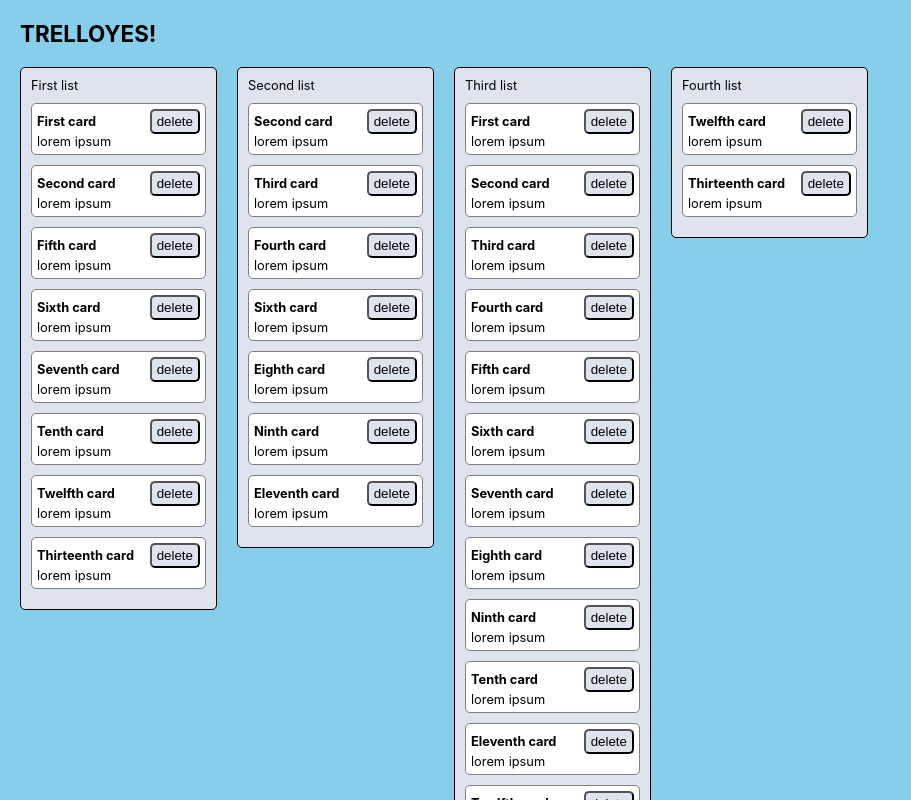
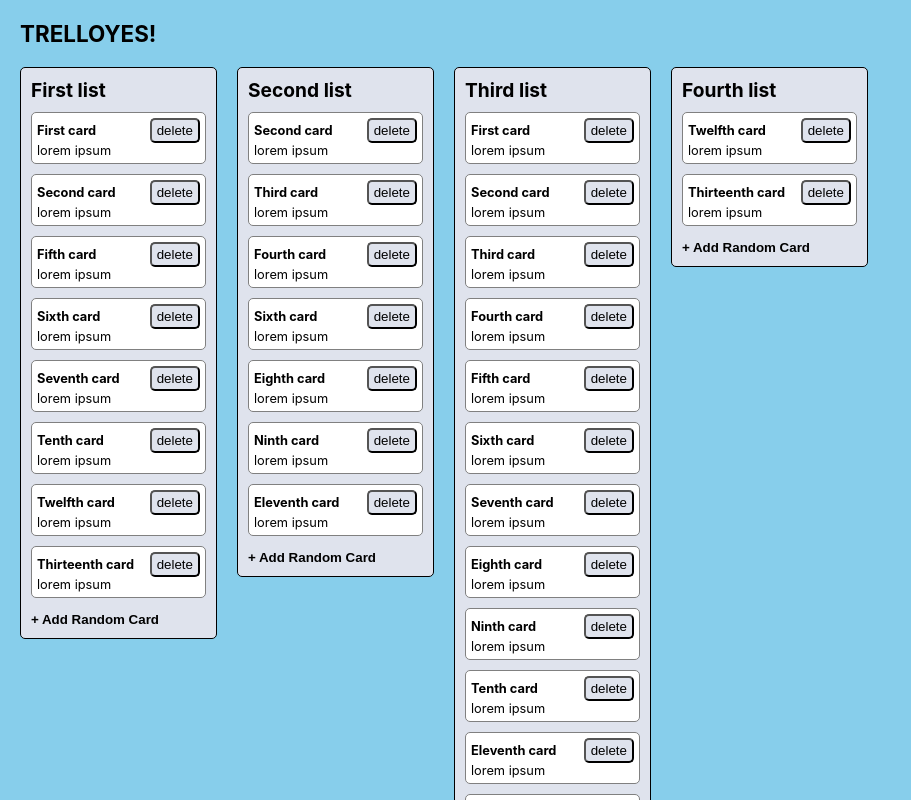
Before and after one commit to romiaujla/trelloyes, a React (Create React App) app: page / in a window 1280 px wide. Shown: the top 800 px of the page, without its empty margins (0-911 px from the left). Built offline with nearby package versions, Linux system fonts and the light colour scheme.

Commit message:
Completed the basic structure of app using react components

```diff
--- a/src/App.js
+++ b/src/App.js
@@ -2,37 +2,33 @@ import React from 'react';
 import './App.css';
 import List from './composition/List.js';
 
-function AllLists(props){
+class App extends React.Component {
 
-  const allListsComponent = props.lists.map(list => <List
-                                                      key={list.id}
-                                                      header={list.header}
-                                                      cards={list.cardIds.map(card => props.store.allCards[card])}
-                                                    />);
+  static defaultProps = {
+    store: {
+      list:[],
+      allCards: {}
+    }
+  };
 
-  return (
-    <section className={props.className}>
-      {allListsComponent}
-    </section>
-  )
-}
+  render(){
+    const {store} = this.props;
+    return (
+      <main className="app">
+        <header className="app-header">
+          <h1>Trelloyes!</h1>
+        </header>
 
-function Header(props){
-  return (
-    <header className="app-header">
-      <h1>{props.title}</h1>
-    </header>
-  );
-}
-
-function App(props) {
-
-  return (
-    <main className="app">
-      <Header title="Trelloyes!"/>
-      <AllLists lists={props.store.lists} store={props.store} className="all-lists"/>
-    </main>
-  );
+        <section className="all-lists">
+          {store.lists.map(list => <List
+                                      key={list.id}
+                                      header={list.header}
+                                      cards={list.cardIds.map(card => store.allCards[card])}
+                                    />)}
+        </section>
+      </main>
+    );
+  }
 }
 
 export default App;
--- a/src/composition/Card.js
+++ b/src/composition/Card.js
@@ -1,6 +1,9 @@
 import React from 'react';
 
-function Card(props){
+class Card extends React.Component {
+
+    render(){
+        const props = this.props;
         return (
             <li className="card">
                 <div className="flex-div">
@@ -11,5 +14,6 @@ function Card(props){
             </li>
         );
     }
+}
 
 export default Card;
--- a/src/composition/List.js
+++ b/src/composition/List.js
@@ -1,29 +1,26 @@
 import React from 'react';
 import Card from './Card.js';
 
-function AllCards(props){
-    const allCardsComponent = props.cards.map(card => {
-        // console.log(allCards[card],title);
-        console.log(card);
-        return (<Card key={card} title={card.title} content={card.content} />);
-    });
-    console.log("end of list");
-    return (
-        <ul className="card-list">
-            {allCardsComponent}
-        </ul>
-    );
-}
+class List extends React.Component {
 
-function List(props){
+    render(){
+        const props = this.props;
         return (
             <section className="cards-list-section">
                 <header className="cards-list-header">
-                {props.header}
+                    <h2>{props.header}</h2>
                 </header>
-            <AllCards cards={props.cards} />
+
+                <ul className="card-list">
+                    {props.cards.map((card) => <Card key={card.id} title={card.title} content={card.content} />)}
+                </ul>
+
+                <div className="add-random-card">
+                    <button type="button" className="add-random-card-button">+ Add Random Card</button>
+                </div>
             </section>
         );
     }
+}
 
 export default List;
```
Lines whose indentation alone changed are shown as unchanged.
